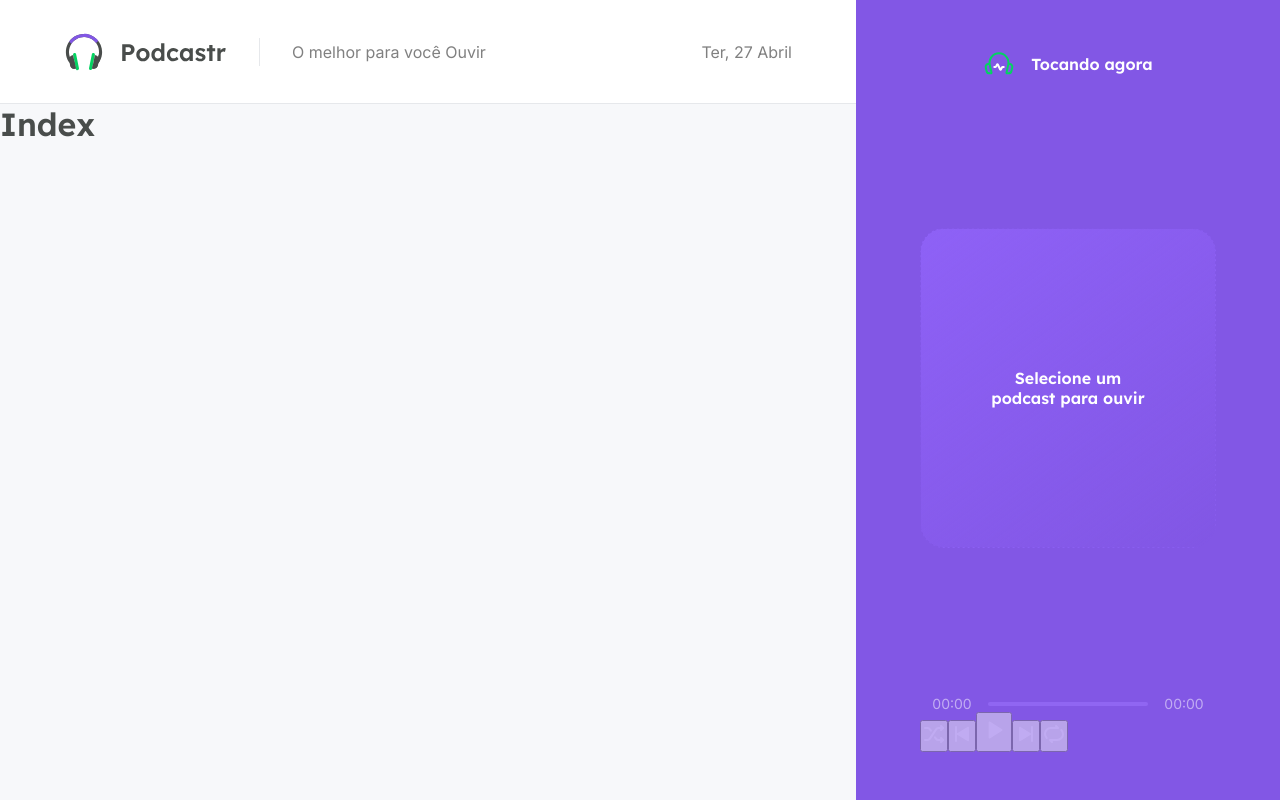
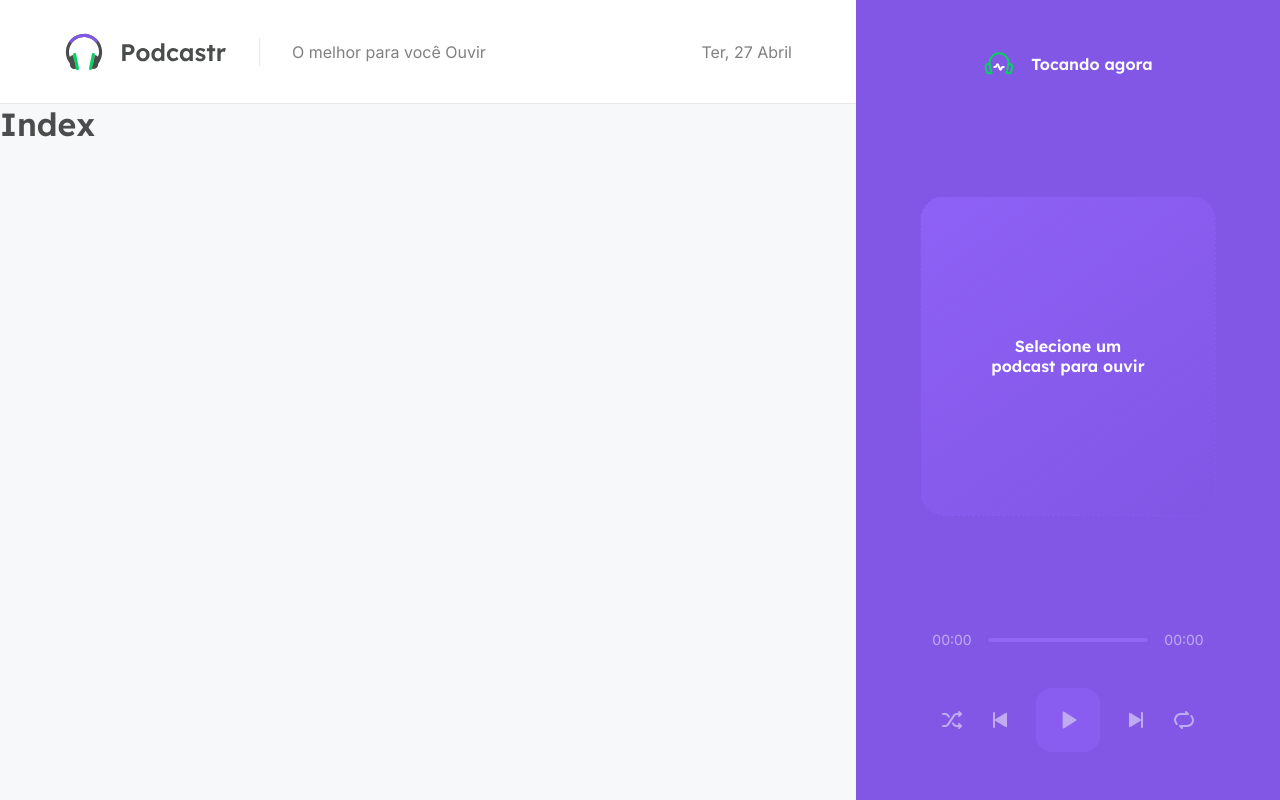
Before and after one commit to weslleson22/nlw5postcast, a Next.js app in the folder react/postcast/: page / in a window 1280 px wide. Built offline with nearby package versions, Linux system fonts and the light colour scheme.

Commit message:
Styles Play ok

```diff
--- a/react/postcast/src/components/Player/index.tsx
+++ b/react/postcast/src/components/Player/index.tsx
@@ -18,24 +18,24 @@
                 </div>
                 <span>00:00</span>
                 </div>
+
                 <div className={styles.buttons}>
                     <button type="button">
                         <img src="/shuffle.svg" alt="Embralhar"/>
-
                     </button>
                     <button type="button">
                         <img src="/play-previous.svg" alt="Tocar anterior"/>
                     </button>
-                    <button type="button" className={styles.playbutton}>
+                    <button type="button" className={styles.playButton}>
                         <img src="/play.svg" alt="Trocar"/>
 
                     </button>
-                    <button type="button" className={styles.playbutton}>
+                    <button type="button">
                         <img src="/play-next.svg" alt="Trocar Proxima"/>
 
 
                     </button>
-                    <button type="button" className={styles.playbutton}>
+                    <button type="button" >
                         <img src="/repeat.svg" alt="Repetir"/>
 
                     </button>
--- a/react/postcast/src/components/Player/styles.module.scss
+++ b/react/postcast/src/components/Player/styles.module.scss
@@ -67,3 +67,23 @@
 
 
 }
+.buttons{
+    display: flex;
+    align-items: center;
+    justify-content: center;
+    margin-top: 2.5rem;
+    gap: 1.5rem;
+
+    button{
+        background: transparent;
+        border: 0;
+        font-size: 0;
+
+    &.playButton{
+        width: 4rem;
+        height: 4rem;
+        border-radius: 1rem;
+        background: var(--purple-400);
+    }
+}
+}
```
